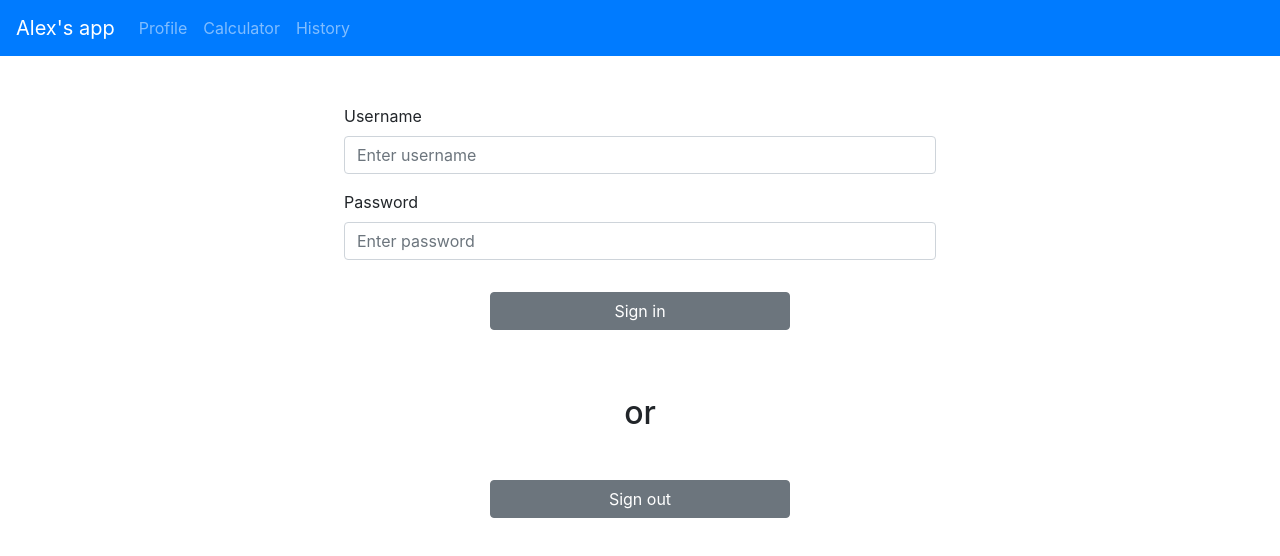
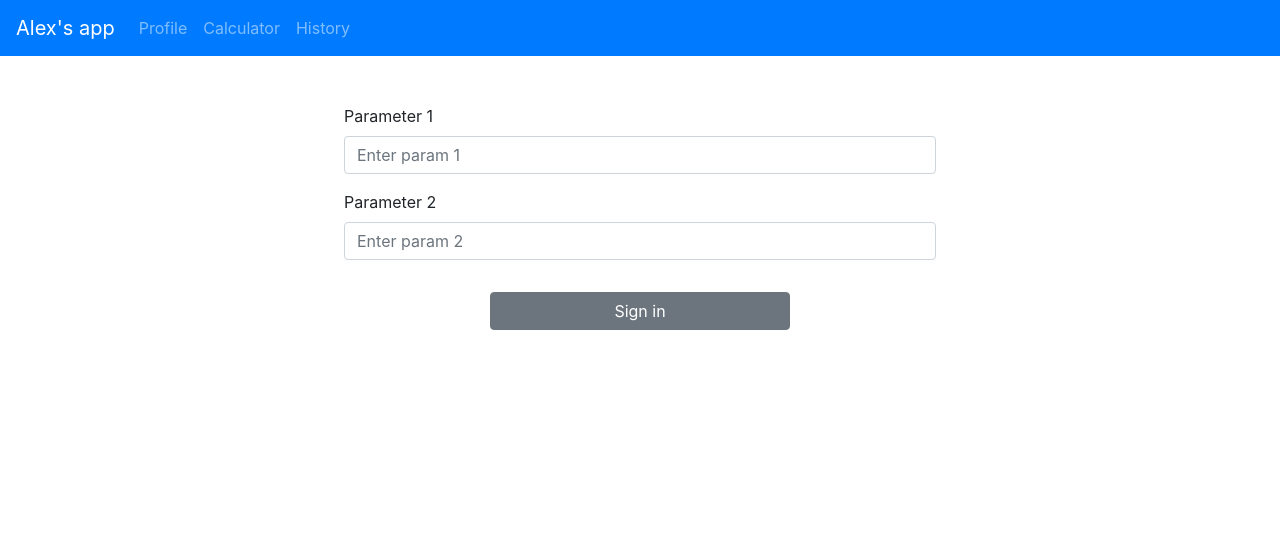
Before and after one commit to sanchezik/tn-calculator-front, a Vue app: page /#/calculate in a window 1280 px wide. Shown: the top 556 px of the page. Built offline with nearby package versions, Linux system fonts and the light colour scheme.

Commit message:
login-logout logic

```diff
--- a/src/components/PageCalc.vue
+++ b/src/components/PageCalc.vue
@@ -5,21 +5,17 @@
     </div>
     <div class="w-50 mb-3">
       <div class="form-group">
-        <label for="username">Username</label>
-        <input type="text" class="form-control" id="username" placeholder="Enter username" required>
+        <label for="param1">Parameter 1</label>
+        <input type="number" class="form-control" id="param1" placeholder="Enter param 1">
       </div>
       <div class="form-group">
-        <label for="password">Password</label>
-        <input type="password" class="form-control" id="password" placeholder="Enter password" required>
+        <label for="number">Parameter 2</label>
+        <input type="text" class="form-control" id="param2" placeholder="Enter param 2">
       </div>
     </div>
     <b-button @click="makeLoginRequest" style="width: 300px;">Sign in</b-button>
     <div id="signInErrMsg" class="text-danger my-1"></div>
     <div id="signInInfoMsg" class="text-success my-1"></div>
-    <h2 class="my-5">or</h2>
-    <b-button @click="makeLogoutRequest" style="width: 300px;">Sign out</b-button>
-    <div id="signOutErrMsg" class="text-danger my-1"></div>
-    <div id="signOutInfoMsg" class="text-success my-1"></div>
   </div>
 </template>
 
@@ -49,17 +45,6 @@ export default {
             $("#signInErrMsg").html(result.responseJSON["errors"]);
           });
     },
-    async makeLogoutRequest() {
-      $("#signOutErrMsg").html("");
-      $("#signOutInfoMsg").html("");
-      $.post("http://176.57.184.98:5000/logout", {})
-          .done(function (result) {
-            $("#signOutInfoMsg").html(result["message"]);
-          })
-          .fail(function () {
-            $("#signOutErrMsg").html("Unexpected error. Try again later");
-          });
-    },
   },
 };
 </script>
--- a/src/components/PageHistory.vue
+++ b/src/components/PageHistory.vue
@@ -19,13 +19,16 @@ export default {
     async getDataRequest() {
       $("#myRecords").html("");
       $("#requestErrMsg").html("");
-      $.post("http://176.57.184.98:5000/my-records", {})
-          .done(function (result) {
-            $("#myRecords").html(result["records"]);
-          })
-          .fail(function (result) {
-            $("#requestErrMsg").html(result.responseJSON["error"]);
-          });
+      fetch(`http://127.0.0.1:5000/my-records`, {
+        method: "POST",
+        credentials: 'include',
+        headers: new Headers({'content-type': 'application/json'}),
+        body: JSON.stringify({})
+      }).then(response => {
+        $("#myRecords").html(response["records"]);
+      }).catch(error => {
+        console.error('Error:', error);
+      });
     },
   },
 };
--- a/src/components/PageProfile.vue
+++ b/src/components/PageProfile.vue
@@ -45,12 +45,8 @@ export default {
         type: 'POST',
         url: "http://127.0.0.1:5000/login",
         data: data,
-        // xhrFields: {
-        //   withCredentials: true
-        // },
         crossDomain: true,
-        success: function (result, status, xhr) {
-          console.log(xhr.getResponseHeader('Set-Cookie'))
+        success: function (result) {
           $("#signInInfoMsg").html("Hello, " + result["user"]["username"]);
         },
         error: function (result) {
@@ -62,13 +58,16 @@ export default {
     async makeLogoutRequest() {
       $("#signOutErrMsg").html("");
       $("#signOutInfoMsg").html("");
-      $.post("http://176.57.184.98:5000/logout", {})
-          .done(function (result) {
-            $("#signOutInfoMsg").html(result["message"]);
-          })
-          .fail(function () {
-            $("#signOutErrMsg").html("Unexpected error. Try again later");
-          });
+      fetch(`http://127.0.0.1:5000/logout`, {
+        method: "POST",
+        credentials: 'include',
+        headers: new Headers({'content-type': 'application/json'}),
+        body: JSON.stringify({})
+      }).then(response => {
+        $("#signOutInfoMsg").html(response["records"]);
+      }).catch(error => {
+        console.error('Error adding allergy:', error);
+      });
     },
   },
 };
```
